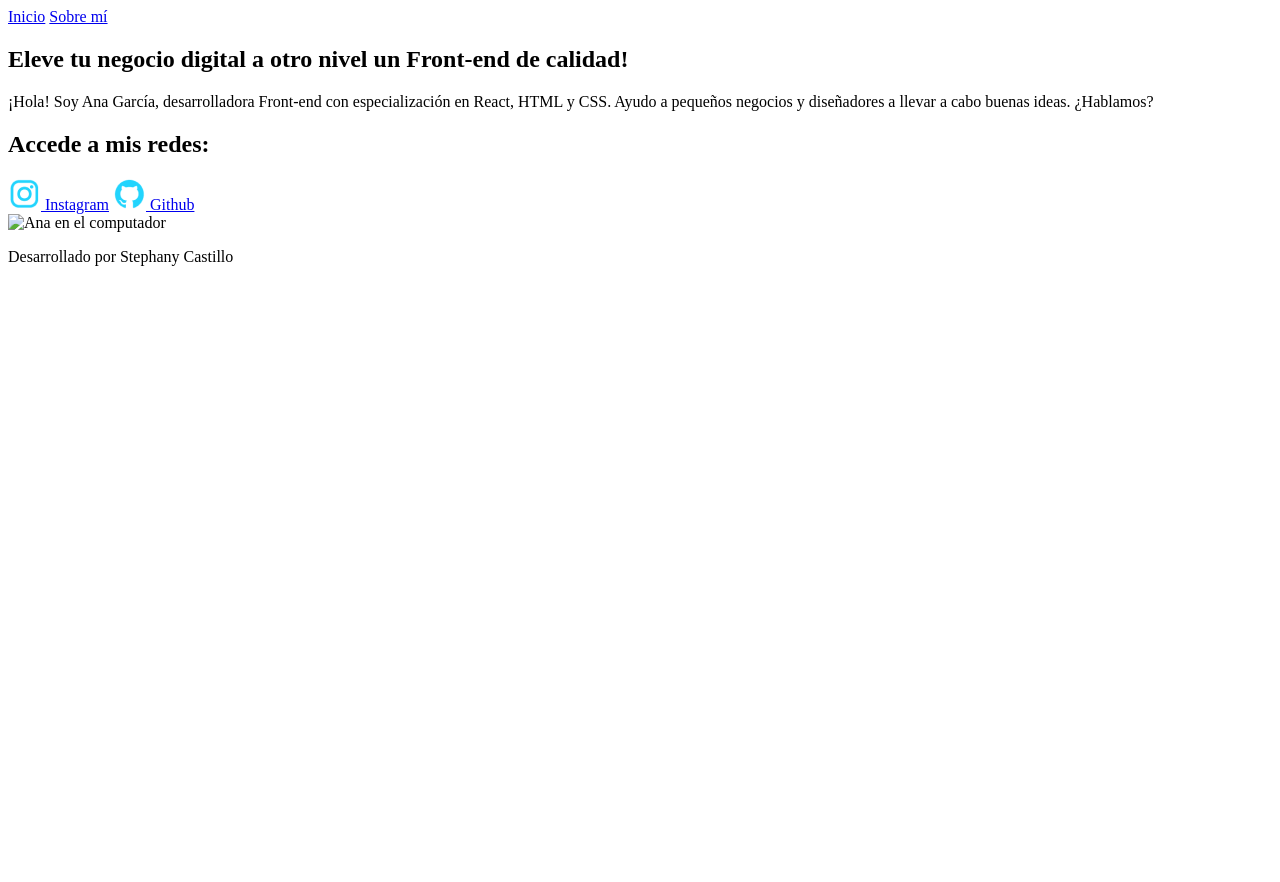
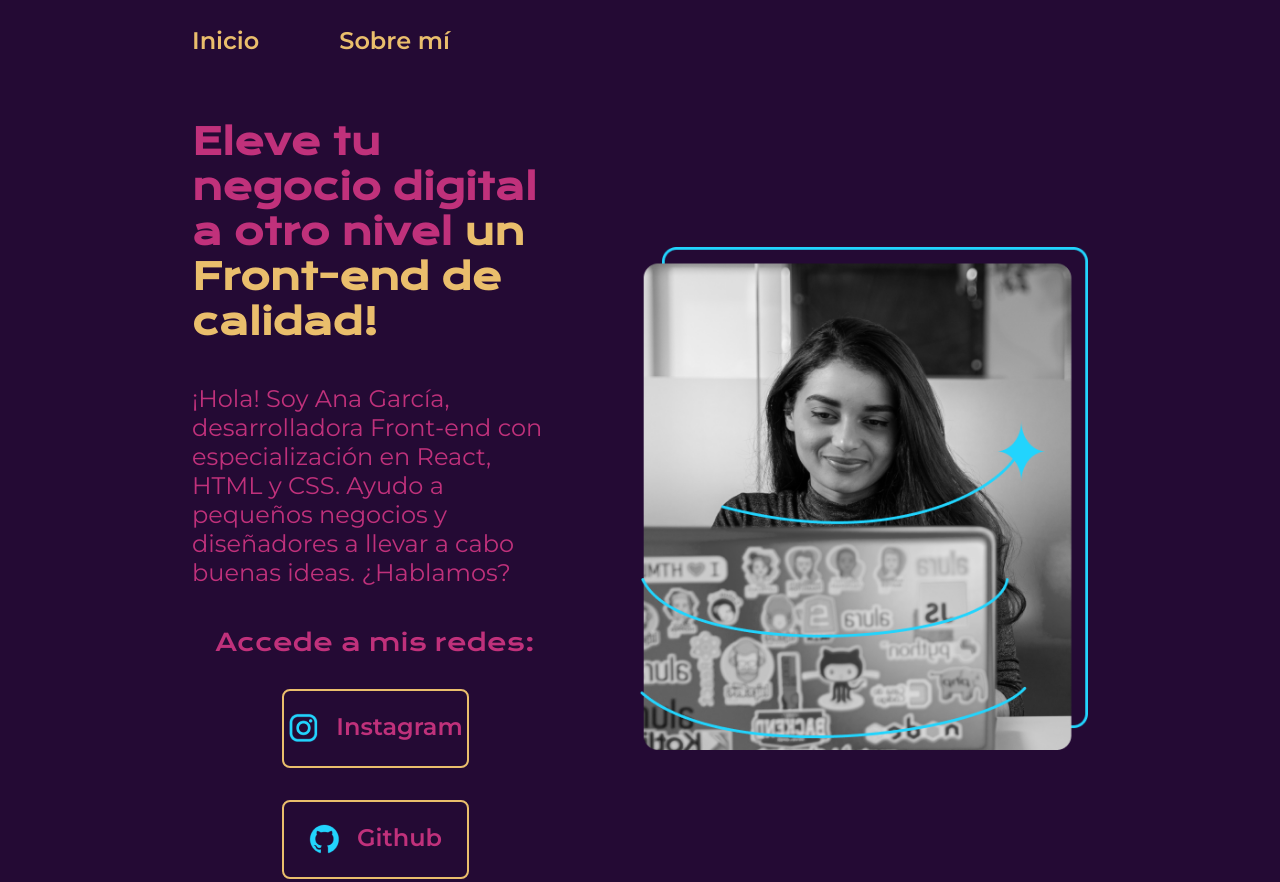
Before and after one commit to tphany/Portafolio-, a plain HTML site: page index.html in a window 1280 px wide. Shown: the top 882 px of the page. Before the commit the page ends 800 px from the top, so only its background shows below. Drawn offline with nearby package versions, Linux system fonts and the light colour scheme; the site is published under a folder, as on GitHub Pages, so addresses that start at the root find nothing.

Commit message:
cambio ruta css

```diff
--- a/index.html
+++ b/index.html
@@ -4,7 +4,7 @@
     <meta charset="UTF-8">
     <meta name="viewport" content="width=device-width, initial-scale=1.0">
     <title>Portafolio</title>
-    <link rel="stylesheet" href="/styles/style.css">
+    <link rel="stylesheet" href="styles/style.css">
 </head>
 <body>
     <header class="header">
@@ -17,26 +17,26 @@
         <section class="presentacion__contenido">
             <h1 class="presentacion__contenido__titulo">
                 Eleve tu negocio digital a otro nivel
-            <strong class="titulo-destacado">un Front-end de calidad!</strong></h1>
-
+                <strong class="titulo-destacado">un Front-end de calidad!</strong>
+            </h1>
             <p class="presentacion__contenido__texto">¡Hola! Soy Ana García, desarrolladora Front-end con
                 especialización en React, HTML y CSS. Ayudo a pequeños negocios y diseñadores a llevar a cabo buenas ideas.
                 ¿Hablamos?
             </p>
-
             <div class="presentacion__enlaces">
                 <h2 class="presentacion__enlaces__botones">Accede a mis redes:</h2>
                 <a class="presentacion__enlaces__link" href="https://www.instagram.com/">
-                <img src="./assets/instagram.png" alt="icono de instagram"> Instagram</a>
+                    <img src="assets/instagram.png" alt="icono de instagram"> Instagram
+                </a>
                 <a class="presentacion__enlaces__link" href="https://github.com/">
-                <img src="assets/github.png" alt="icono de github" > Github </a>
+                    <img src="assets/github.png" alt="icono de github"> Github
+                </a>
             </div>
         </section>
-
-            <img class="presentacion__imagen" src="/assets/Imagem.png" alt="Ana en el computador">
-
+        <img class="presentacion__imagen" src="assets/Imagem.png" alt="Ana en el computador">
     </main>
     <footer class="footer">
         <p>Desarrollado por Stephany Castillo</p>
     </footer>
-</body
+</body>
+</html>
```
Also changed, not shown: about.html (+3 -8 lines). Lines whose indentation alone changed are shown as unchanged.
